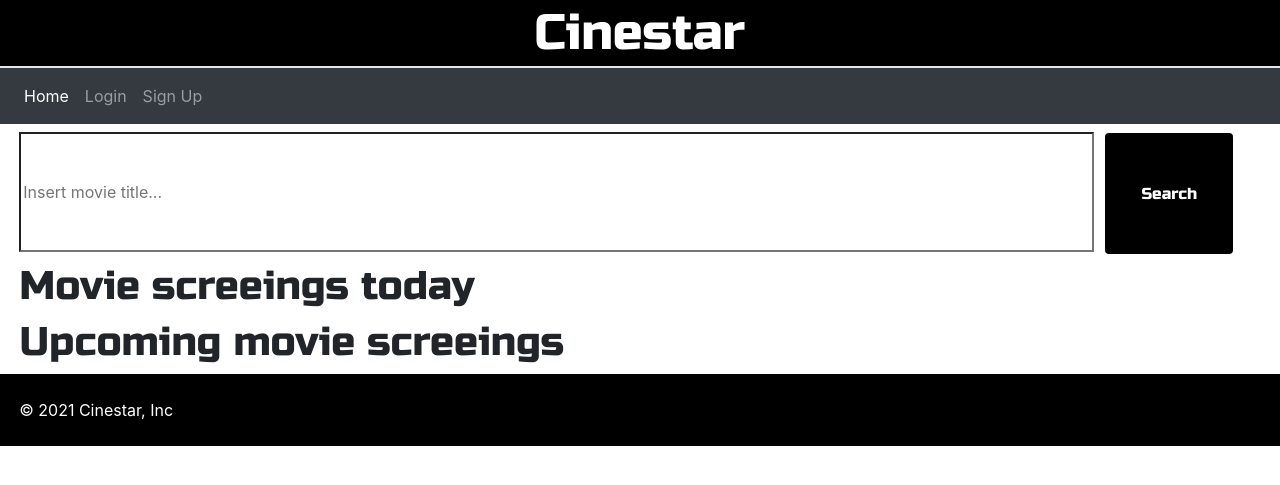
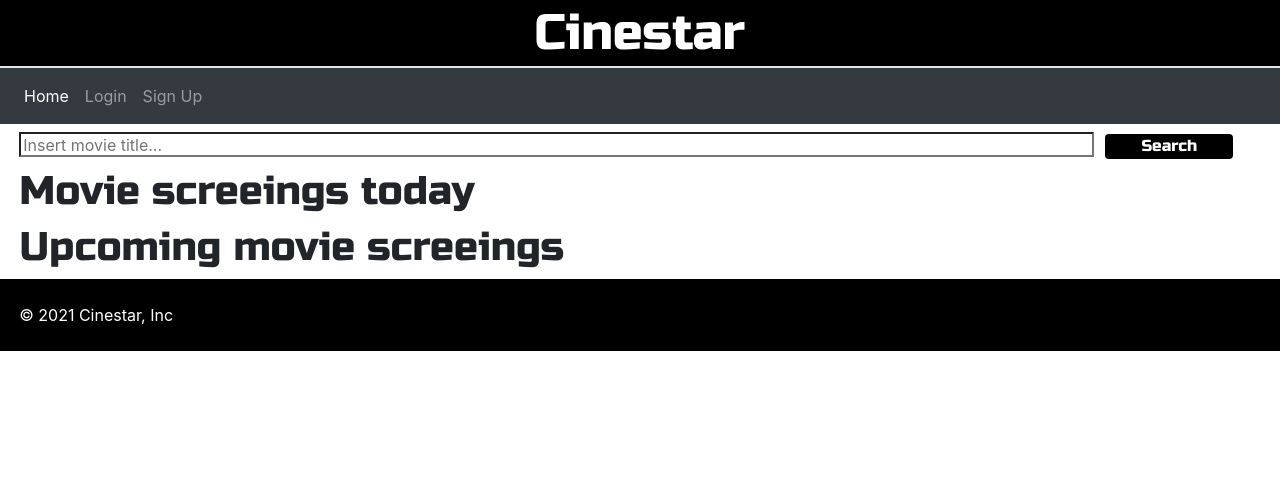
Before and after one commit to SiboraBaboci/cinema-theater, a Flask app: page / in a window 1280 px wide. Shown: the top 485 px of the page. Run offline with Flask 2, Linux system fonts and the light colour scheme; data that the repository does not hold is empty; some libraries are stand-ins or nearby versions.

Commit message:
adapted size of search bar and changed img file to fit

```diff
--- a/website/static/stylesheets/style.css
+++ b/website/static/stylesheets/style.css
@@ -43,13 +43,13 @@
 
 #main_search_form{
     width: 84vw;
-    height: 15vh;
+    height: 25px;
     margin-right: 0.5vw;
 }
 
 #main_search_button{
     width:10vw;
-    height: 15.1vh;
+    height: 25.1px;
     background-color: black;
     color: white;
     font-family: 'Russo One', sans-serif;
```
Also changed, not shown: website/static/img/annette.jpg, website/static/img/annette_old.jpg (added).
